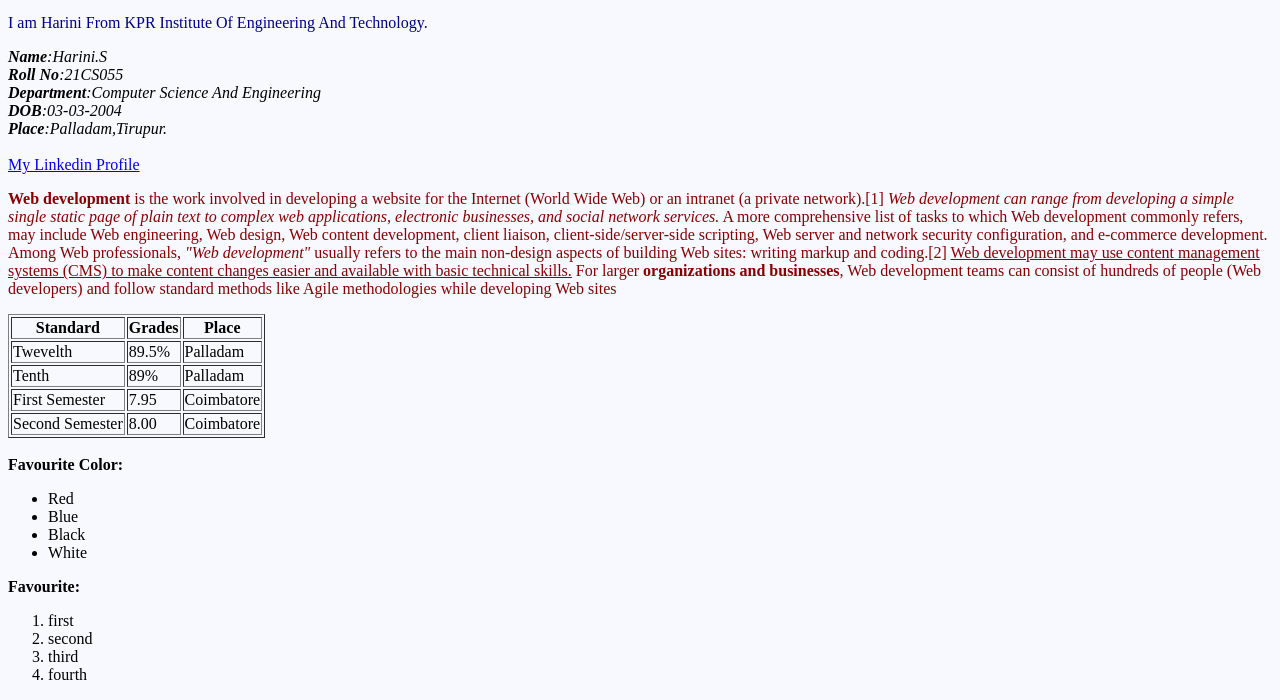
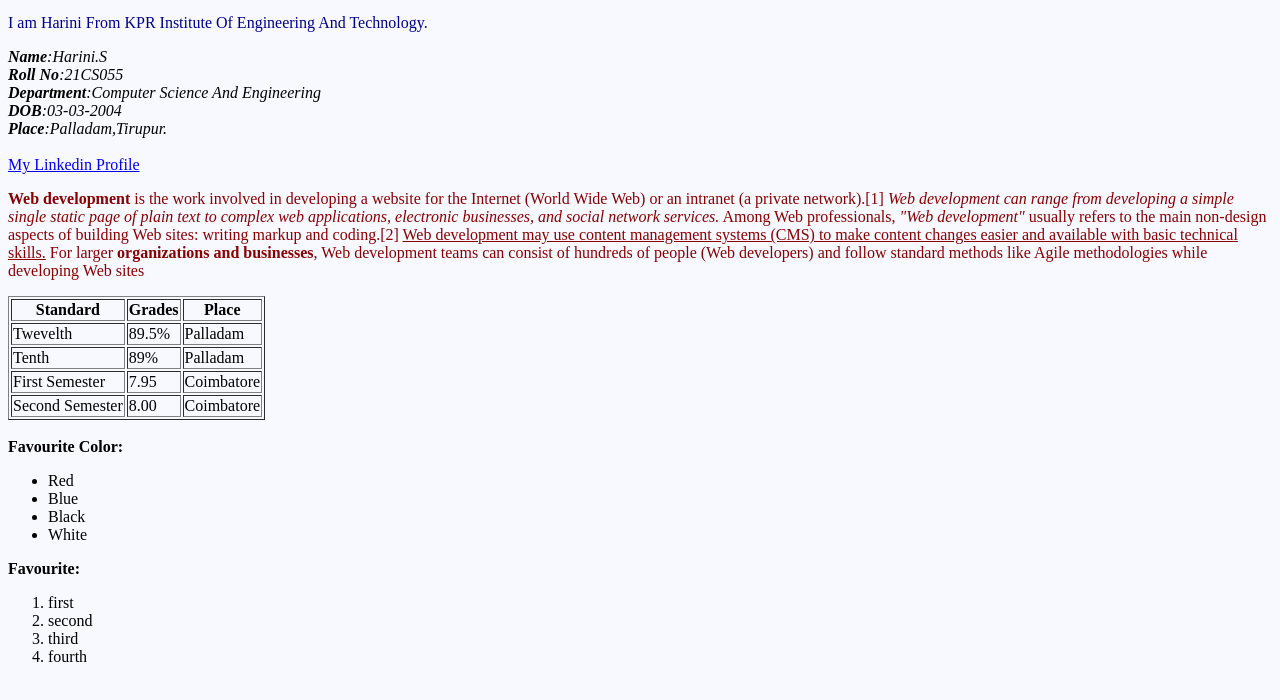
Before and after one commit to Harini0303/HTML, a plain HTML site: page index.html in a window 1280 px wide. Shown: the part 169-869 px from the top of the page. Drawn offline with Linux system fonts and the light colour scheme.

Commit message:
Update index.html

```diff
--- a/index.html
+++ b/index.html
@@ -30,7 +30,7 @@
 
 
     <p>
-        <b>Web development</b> is the work involved in developing a website for the Internet (World Wide Web) or an intranet (a private network).[1] <em>Web development can range from developing a simple single static page of plain text to complex web applications, electronic businesses, and social network services.</em> A more comprehensive list of tasks to which Web development commonly refers, may include Web engineering, Web design, Web content development, client liaison, client-side/server-side scripting, Web server and network security configuration, and e-commerce development.
+        <b>Web development</b> is the work involved in developing a website for the Internet (World Wide Web) or an intranet (a private network).[1] <em>Web development can range from developing a simple single static page of plain text to complex web applications, electronic businesses, and social network services.</em>
 
         Among Web professionals,<i> "Web development"</i> usually refers to the main non-design aspects of building Web sites: writing markup and coding.[2] <u>Web development may use content management systems (CMS) to make content changes easier and available with basic technical skills.</u>
 
```
